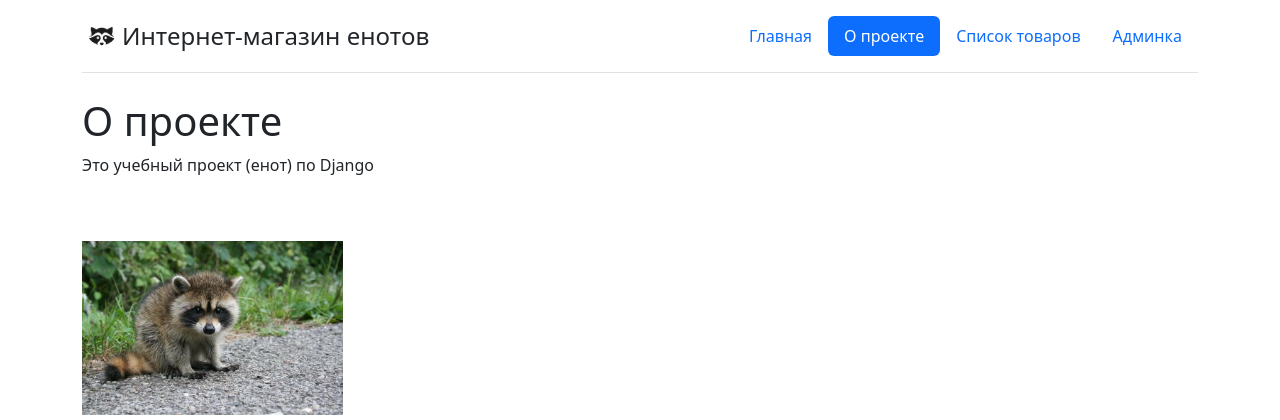
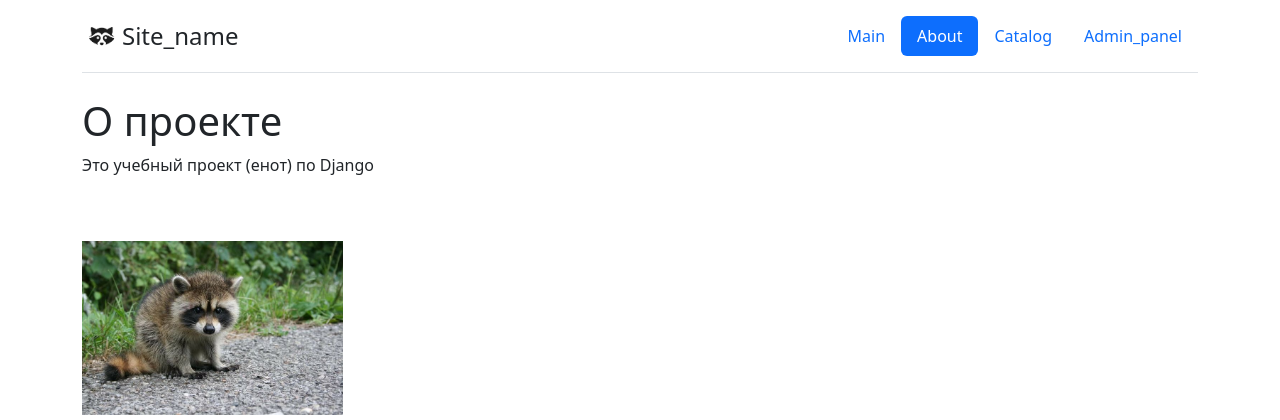
Before and after one commit to annshev1avis/lyceum, a Django app: page /about/ in a window 1280 px wide. Shown: the top 420 px of the page. Run offline with Django 4.2, Linux system fonts and the light colour scheme; the visitor is signed in with stand-in values (Sample User, id 1); some libraries are stand-ins or nearby versions.

Commit message:
добавлена трансляция пунктов админки и не-хардкодный год в футере

```diff
--- a/lyceum/core/models.py
+++ b/lyceum/core/models.py
@@ -2,7 +2,6 @@ import re
 
 from django.core.exceptions import ValidationError
 from django.db import models
-from django.utils.safestring import mark_safe
 from sorl.thumbnail import get_thumbnail
 import transliterate
 
--- a/lyceum/templates/includes/header.html
+++ b/lyceum/templates/includes/header.html
@@ -5,15 +5,15 @@
   <header class="d-flex flex-wrap justify-content-center py-3 mb-4 border-bottom">
     <a href="{% url "homepage:homepage"%}" class="d-flex align-items-center mb-3 mb-md-0 me-md-auto text-dark text-decoration-none">
       <img src="{% static "img/logo.png" %}" width="40" height="32">
-      <span class="fs-4">Интернет-магазин енотов</span>
+      <span class="fs-4">{% translate "Site_name" %}</span>
     </a>
     {% with request.resolver_match.view_name as view_name %}
       <ul class="nav nav-pills">
-        <li class="nav-item"><a href="{% url "homepage:homepage" %}" class="nav-link {% if view_name == "homepage:homepage" %}active{% endif %}">Главная</a></li>
-        <li class="nav-item"><a href="{% url "about:about" %}" class="nav-link {% if view_name == "about:about" %}active{% endif %}">О проекте</a></li>
-        <li class="nav-item"><a href="{% url "catalog:item_list" %}" class="nav-link {% if view_name == "catalog:item_list" %}active{% endif %}">Список товаров</a></li>
+        <li class="nav-item"><a href="{% url "homepage:homepage" %}" class="nav-link {% if view_name == "homepage:homepage" %}active{% endif %}">{% translate "Main" %}</a></li>
+        <li class="nav-item"><a href="{% url "about:about" %}" class="nav-link {% if view_name == "about:about" %}active{% endif %}">{% translate "About" %}</a></li>
+        <li class="nav-item"><a href="{% url "catalog:item_list" %}" class="nav-link {% if view_name == "catalog:item_list" %}active{% endif %}">{% translate "Catalog" %}</a></li>
         {% if user.is_staff %}
-          <li class="nav-item"><a href="/admin/" class="nav-link">Админка</a></li>
+          <li class="nav-item"><a href="/admin/" class="nav-link">{% translate "Admin_panel" %}</a></li>
         {% endif %}
       </ul>
     {% endwith %}
```
Also changed, not shown: lyceum/catalog/models.py (+5 -7 lines), lyceum/lyceum/settings.py (+11 -1 lines), lyceum/templates/includes/footer.html (+10 -1 lines), lyceum/locale/en/LC_MESSAGES/django.po (added), lyceum/locale/ru/LC_MESSAGES/django.po (added).
